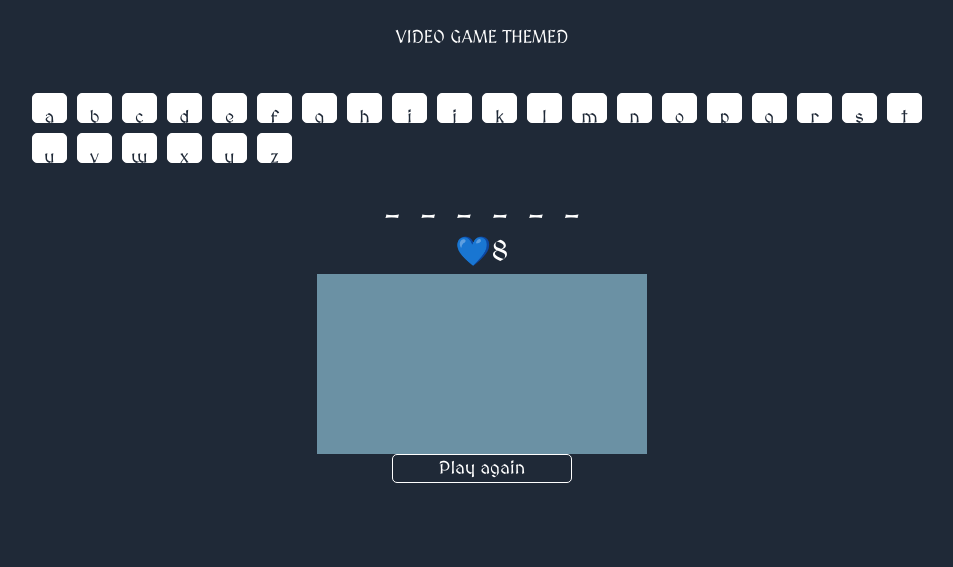
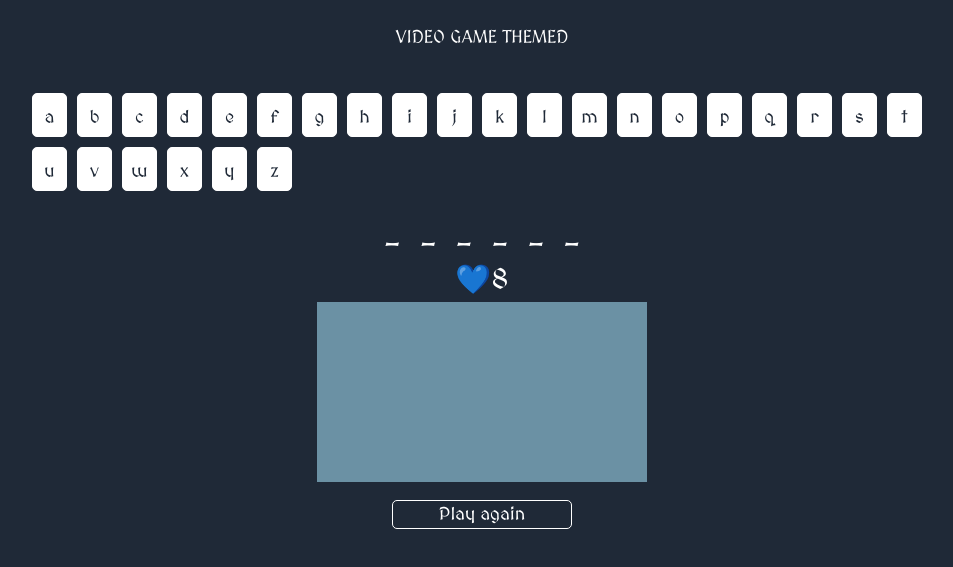
Before and after one commit to anguzz/Hangman, a website: page src/index.html in a window 1280 px wide. Shown: the part 51-618 px from the top of the page, without its empty margins (158-1111 px from the left). Drawn offline with Linux system fonts and the light colour scheme; a web font is replaced by a local one.

Commit message:
Centered elements

```diff
--- a/package.json
+++ b/package.json
@@ -26,6 +26,7 @@
     "tailwindcss": "^3.2.4"
   },
   "dependencies": {
-    "browser-sync": "^2.27.10"
+    "browser-sync": "^2.27.10",
+    "run-all": "^1.0.1"
   }
 }
--- a/src/style.css
+++ b/src/style.css
@@ -1,4 +1,3 @@
-
 @import url('https://fonts.googleapis.com/css?family=Codystar:300&display=swap');
 
 
@@ -11,16 +10,16 @@ body {
   font-size: 18px;
 }
 
-
-
 canvas {
   background-color: #6B91A4;
   padding: 15px;
   margin: auto;
-    width:auto;
+  width: auto;
 }
 
-  h1, h2, h3 {
+h1,
+h2,
+h3 {
   font-family: "MedievalSharp";
   font-weight: 100;
   text-transform: uppercase;
@@ -44,6 +43,7 @@ body {
   padding: 0;
   max-width: 900px;
 }
+
 #alphabet:after {
   content: "";
   display: table;
@@ -57,6 +57,7 @@ body {
   width: 35px;
   height: 30px;
   padding-top: 10px;
+  padding-bottom: 2rem;
   background: #ffffff;
   color: #1F2937;
   cursor: pointer;
@@ -66,6 +67,7 @@ body {
   -khtml-border-radius: 5px;
   border: solid 1px #fff;
 }
+
 #alphabet li:hover {
   background: #6B91A4;
   border: solid 1px #fff;
@@ -96,6 +98,7 @@ body {
   -webkit-transition: all 0.3s ease-in-out;
   cursor: default;
 }
+
 .active:hover {
   -moz-transition: all 1s ease-in;
   -moz-transition: all 0.3s ease-in-out;
@@ -111,6 +114,11 @@ body {
   font-size: 1.6em;
   text-align: center;
   display: block;
+}
+
+.container{
+  padding: 1em;
+  margin: auto;
 }
 
 button {
@@ -131,6 +139,7 @@ body {
   margin: 10px;
   outline: none;
 }
+
 button:hover {
   -webkit-transition: all 0.3s ease-in-out;
   -moz-transition: all 0.3s ease-in-out;
@@ -145,6 +154,7 @@ body {
     padding: 0 0 0 15px;
   }
 }
+
 @media (max-width: 200px) {
   #alphabet {
     padding: 0 0 0 25px;
```
Also changed, not shown: src/index.html (+2 -6 lines), dist/output.css, 1 other file. Lines whose indentation alone changed are shown as unchanged.
